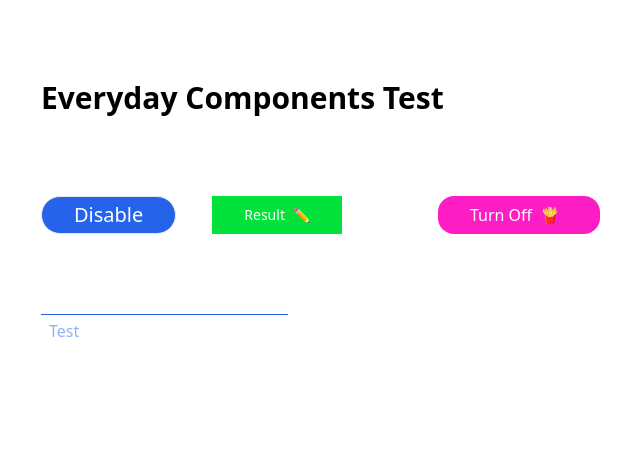
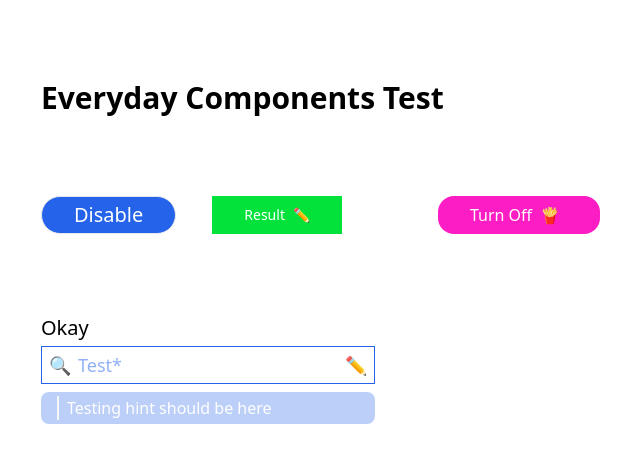
Before and after one commit to MaxCherya/everyday-components, a React (Vite) app: page / in a window 1280 px wide. Shown: the top 462 px of the page, without its empty margins (39-679 px from the left). Built offline with nearby package versions, Linux system fonts and the light colour scheme.

Commit message:
TextInput Added icons and customized colors for different cases Styled hint and different options for it Styled error and different params for it Styled label and params for it

```diff
--- a/src/App.tsx
+++ b/src/App.tsx
@@ -6,6 +6,7 @@ import TextInput from './components/inputs/TextInput';
 const App: React.FC = () => {
 
     const [disabled, setDisabled] = useState(false)
+    const [testText, setTestText] = useState('')
 
     return (
         <div className='p-20'>
@@ -22,7 +23,8 @@ const App: React.FC = () => {
             </div>
 
             <div className='flex flex-row gap-4 mt-20'>
-                <TextInput placeholder='Test' onFocus={() => console.log('focused')} onUnfocus={() => console.log('unfocussed')} variant='topBorder' />
+                <TextInput debounceMs={300} onChange={(e) => setTestText(e.target.value)} placeholder='Test' label='Okay' required size='lg' iconLeft={<span>🔍</span>} iconRight='✏️' hint='Testing hint should be here' onFocus={() => console.log('focused')} onUnfocus={() => console.log('unfocussed')} variant='outlined' />
+                <p>{testText}</p>
             </div>
 
         </div>
--- a/src/components/inputs/TextInput.tsx
+++ b/src/components/inputs/TextInput.tsx
@@ -1,9 +1,10 @@
-import React, { useState, type ReactNode } from "react";
+import React, { useMemo, useState, type ReactNode } from "react";
 import { getColors } from "../../utils/colorUtils";
+import { debounce } from "../../utils/helper";
 
 interface Params {
     value?: string;
-    onChange?: () => void;
+    onChange?: (e: any) => void;
     placeholder?: string;
     name?: string; // form name
     id?: string; // DOM id
@@ -21,7 +22,11 @@ interface Params {
     label?: string | React.ReactNode;
     required?: boolean;
     hint?: string;
+    hintPosition?: 'top' | 'bottom';
+    labelPosition?: 'top' | 'bottom';
     error?: string;
+    errorColor?: string; // in hex
+    errorPosition?: 'top' | 'bottom';
     debounceMs?: number; // in ms
     iconLeft?: ReactNode | string;
     iconRight?: ReactNode | string;
@@ -30,7 +35,10 @@ interface Params {
     autoComplete?: 'on' | 'off';
     className?: string;
     classNameHint?: string;
+    classNameLabel?: string;
     inputClassName?: string;
+    iconLeftClassName?: string;
+    iconRightClassName?: string;
 }
 
 const TextInput: React.FC<Params> = ({
@@ -51,9 +59,13 @@ const TextInput: React.FC<Params> = ({
     customPrimaryColor,
     customSecondaryColor,
     label,
+    labelPosition = 'top',
     required = false,
     hint,
+    hintPosition = 'bottom',
     error,
+    errorColor = '#ff3333',
+    errorPosition = 'top',
     debounceMs,
     iconLeft,
     iconRight,
@@ -62,25 +74,29 @@ const TextInput: React.FC<Params> = ({
     autoComplete = 'off',
     className,
     classNameHint,
-    inputClassName
+    classNameLabel,
+    inputClassName,
+    iconLeftClassName,
+    iconRightClassName
 }) => {
 
     // =========================== STATES ============================ //
     const colorStyle = getColors(customPrimaryColor, customSecondaryColor);
     const [isHover, setIsHover] = useState(false);
+    const [isHintHover, setIsHintHover] = useState(false);
     const [isFocused, setIsFocused] = useState(false);
     // =============================================================== //
 
     // ============================= OBJCTS ========================== //
     const sizes = {
-        xs: { input: 'text-xs', hint: 'text-xs' },
-        sm: { input: 'text-sm', hint: 'text-sm' },
-        base: { input: 'text-base', hint: 'text-base' },
-        md: { input: 'text-md', hint: 'text-md' },
-        lg: { input: 'text-lg', hint: 'text-lg' },
-        xl: { input: 'text-xl', hint: 'text-xl' },
-        custom: { input: '', hint: '' }
-    }
+        xs: { label: 'text-xs', input: 'text-[11px]', hint: 'text-[9px]' },
+        sm: { label: 'text-sm', input: 'text-xs', hint: 'text-[10px]' },
+        base: { label: 'text-base', input: 'text-sm', hint: 'text-xs' },
+        md: { label: 'text-lg', input: 'text-base', hint: 'text-sm' },
+        lg: { label: 'text-xl', input: 'text-lg', hint: 'text-base' },
+        xl: { label: 'text-2xl', input: 'text-xl', hint: 'text-lg' },
+        custom: { label: '', input: '', hint: '' }
+    };
 
     const variants = {
         default: '',
@@ -92,13 +108,66 @@ const TextInput: React.FC<Params> = ({
     }
     // =============================================================== //
 
+    const debouncedOnChange = useMemo(() => {
+        if (!onChange || !debounceMs) return undefined;
+        return debounce(onChange, debounceMs);
+    }, [onChange, debounceMs]);
+
+
     return (
         <div className={`${fullWidth && 'w-full'} ${className}`}>
-            <div className={`${classNameHint}`}>
 
+            {hint &&
+                <div onMouseEnter={() => setIsHintHover(true)} onMouseLeave={() => setIsHintHover(false)}
+                    style={
+                        colorStyle.primaryStyle
+                    }
+                    className={`${hintPosition !== 'top' && 'hidden'} mb-2 flex flex-row px-4 py-1 rounded-lg transition-all duration-300 ${isHintHover ? 'opacity-100' : 'opacity-30'} ${classNameHint}`}>
+                    <div className="w-0.5 mr-2" style={colorStyle.secondaryStyle} />
+                    <p className={`${sizes[size].hint}`}>{hint}</p>
                 </div>
+            }
 
-            <input disabled={disabled} autoComplete={autoComplete} readOnly={readonly} autoFocus={autoFocus}
+            {label &&
+                <h1 className={`${sizes[size].label} ${labelPosition !== 'top' && 'hidden'}  mb-1 ${classNameLabel}`} style={{ color: colorStyle.secondaryStyle.color }}>{label}</h1>
+            }
+
+            {error &&
+                <p
+                    style={{
+                        color: errorColor
+                    }}
+                    className={`${sizes[size].hint} ${errorPosition !== 'top' && 'hidden'}`}
+                >{error}</p>
+            }
+
+            <div className="relative flex flex-row align-middle">
+                <span className={`${sizes[size].input} absolute left-2 top-1/2 -translate-y-1/2 ${iconLeftClassName}`}
+                    onClick={onLeftIconClick}
+                    style={{
+                        color: disabled
+                            ? colorStyle.disabledStyle.color
+                            : variant === 'filled'
+                                ? colorStyle.primaryStyle.color
+                                : isFocused
+                                    ? colorStyle.secondaryStyle.backgroundColor
+                                    : colorStyle.primaryStyle.backgroundColor,
+                        transition: 'color 0.2s ease-in-out',
+                        pointerEvents: disabled ? 'none' : 'auto',
+                    }}
+                >
+                    {iconLeft}
+                </span>
+                <input disabled={disabled} onChange={(e) => {
+                    if (debouncedOnChange) {
+                        debouncedOnChange(e);
+                    } else if (onChange) {
+                        onChange(e);
+                    }
+                }}
+                    autoComplete={autoComplete} readOnly={readonly} autoFocus={autoFocus}
+                    name={name}
+                    id={id}
                     onFocus={() => {
                         onFocus && onFocus()
                         setIsFocused(true)
@@ -109,8 +178,8 @@ const TextInput: React.FC<Params> = ({
                     }}
                     onMouseEnter={() => setIsHover(true)}
                     onMouseLeave={() => setIsHover(false)}
-                value={value && value} className={`px-2 py-1 ${variants[variant]} ${sizes[size].input} ${inputClassName}`}
-                placeholder={placeholder && placeholder}
+                    value={value && value} className={`px-2 ${iconLeft && 'pl-9'} ${iconRight && 'pr-9'} py-1 ${variants[variant]} ${sizes[size].input} ${inputClassName}`}
+                    placeholder={placeholder ? placeholder + (required ? '*' : '') : undefined}
                     style={{
                         ...(disabled
                             ? {
@@ -126,37 +195,44 @@ const TextInput: React.FC<Params> = ({
                                         ? colorStyle.primaryHover
                                         : colorStyle.primaryStyle.backgroundColor,
                                     color: colorStyle.primaryStyle.color,
-                                border: '1px solid transparent',
+                                    border: `1px solid ${error ? errorColor : 'transparent'}`,
                                 }
                                 : {
                                     backgroundColor: 'transparent',
                                     color: colorStyle.primaryStyle.backgroundColor,
                                     borderStyle: 'solid',
                                     ...(variant === 'outlined' && {
-                                    border: `1px solid ${isFocused
+                                        border: `1px solid ${error ? errorColor : (isFocused
                                             ? colorStyle.secondaryStyle.backgroundColor
-                                        : colorStyle.primaryStyle.backgroundColor
-                                        }`,
+                                            : colorStyle.primaryStyle.backgroundColor)}`,
                                     }),
                                     ...(variant === 'topBorder' && {
                                         borderTopWidth: '1px',
-                                    borderTopColor: isFocused
+                                        borderTopColor: error
+                                            ? errorColor
+                                            : isFocused
                                                 ? colorStyle.secondaryStyle.backgroundColor
                                                 : colorStyle.primaryStyle.backgroundColor,
                                     }),
                                     ...(variant === 'lowBorder' && {
                                         borderBottomWidth: '1px',
-                                    borderBottomColor: isFocused
+                                        borderBottomColor: error
+                                            ? errorColor
+                                            : isFocused
                                                 ? colorStyle.secondaryStyle.backgroundColor
                                                 : colorStyle.primaryStyle.backgroundColor,
                                     }),
                                     ...(variant === 'sideBorders' && {
                                         borderLeftWidth: '1px',
                                         borderRightWidth: '1px',
-                                    borderLeftColor: isFocused
+                                        borderLeftColor: error
+                                            ? errorColor
+                                            : isFocused
                                                 ? colorStyle.secondaryStyle.backgroundColor
                                                 : colorStyle.primaryStyle.backgroundColor,
-                                    borderRightColor: isFocused
+                                        borderRightColor: error
+                                            ? errorColor
+                                            : isFocused
                                                 ? colorStyle.secondaryStyle.backgroundColor
                                                 : colorStyle.primaryStyle.backgroundColor,
                                     }),
@@ -165,6 +241,39 @@ const TextInput: React.FC<Params> = ({
                         transition: 'all 0.2s ease-in-out',
                     }}
                 />
+                {iconRight &&
+                    <span className={`${sizes[size].input} ml-2 absolute right-2 top-1/2 -translate-y-1/2 ${iconRightClassName}`}
+                        onClick={onRightIconClick}
+                        style={{
+                            color: disabled
+                                ? colorStyle.disabledStyle.color
+                                : variant === 'filled'
+                                    ? colorStyle.primaryStyle.color
+                                    : isFocused
+                                        ? colorStyle.secondaryStyle.backgroundColor
+                                        : colorStyle.primaryStyle.backgroundColor,
+                            transition: 'color 0.2s ease-in-out',
+                            pointerEvents: disabled ? 'none' : 'auto',
+                        }}>
+                        {iconRight}
+                    </span>
+                }
+            </div>
+
+            {label &&
+                <h1 className={`${sizes[size].label} ${labelPosition !== 'bottom' && 'hidden'}  mb-1 ${classNameLabel}`} style={{ color: colorStyle.secondaryStyle.color }}>{label}</h1>
+            }
+
+            {hint &&
+                <div onMouseEnter={() => setIsHintHover(true)} onMouseLeave={() => setIsHintHover(false)}
+                    style={
+                        colorStyle.primaryStyle
+                    }
+                    className={`${hintPosition !== 'bottom' && 'hidden'} mt-2 flex flex-row px-4 py-1 rounded-lg transition-all duration-300 ${isHintHover ? 'opacity-100' : 'opacity-30'} ${classNameHint}`}>
+                    <div className="w-0.5 mr-2" style={colorStyle.secondaryStyle} />
+                    <p className={`${sizes[size].hint}`}>{hint}</p>
+                </div>
+            }
 
         </div>
     )
```
Lines whose indentation alone changed are shown as unchanged.
